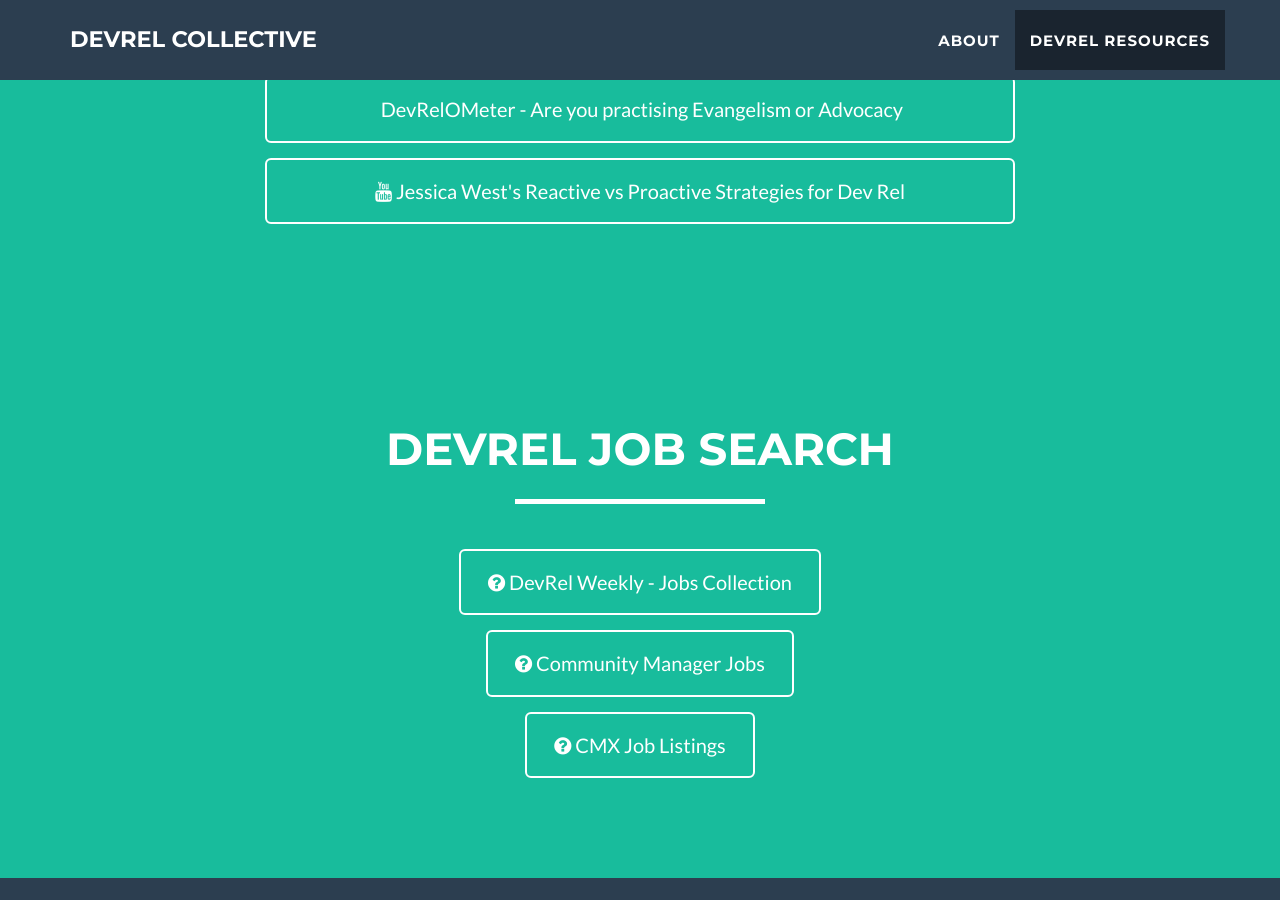
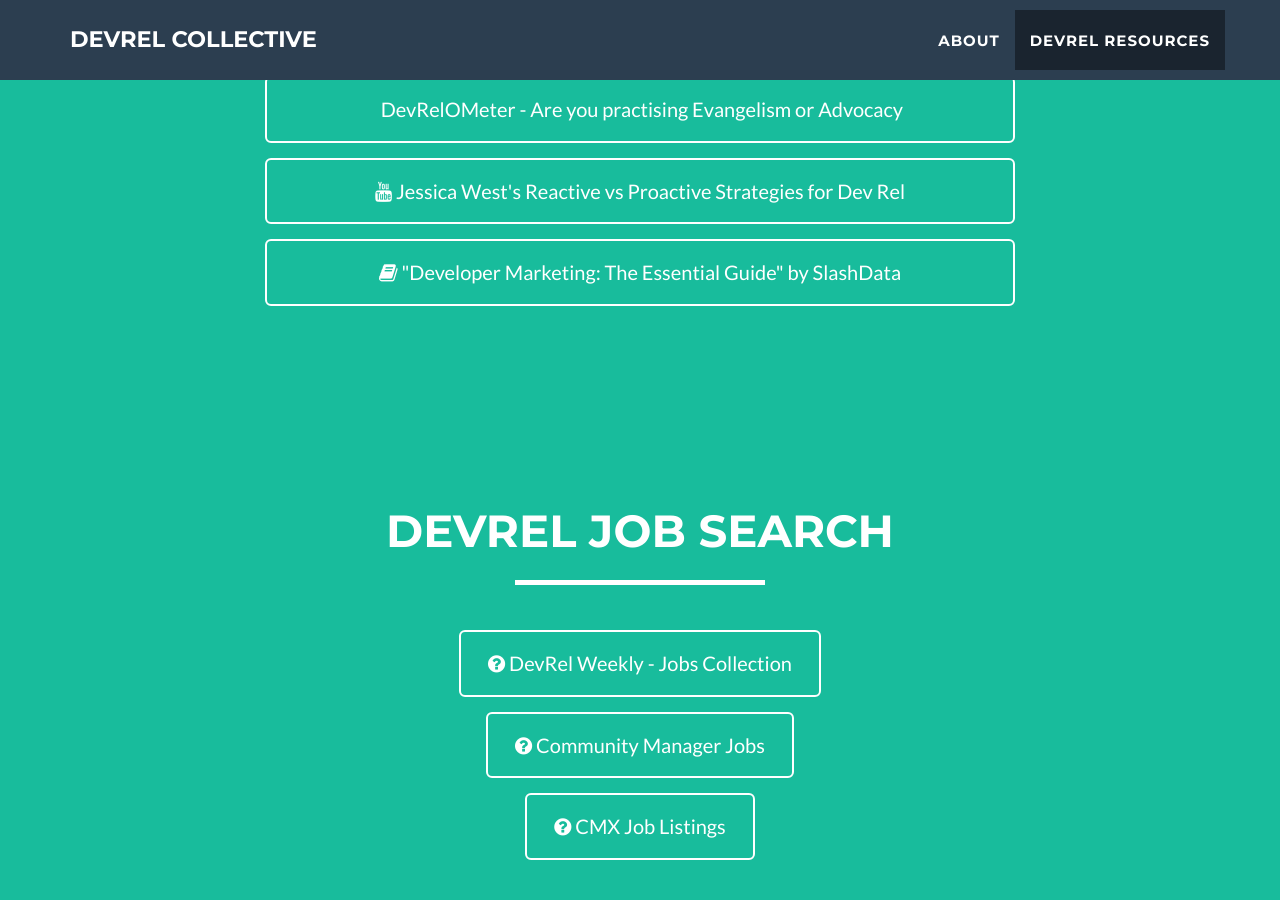
Before and after one commit to evangelistcollective/evangelistcollective.github.io, a Jekyll site: the page built from index.html, in a window 1280 px wide and 900 px high, scrolled down 2666 px. Built offline with Jekyll 4.4.1, drawn with Linux system fonts in a browser that asks for light colours.

Commit message:
Add developer marketing resource

```diff
--- a/_includes/resources.html
+++ b/_includes/resources.html
@@ -68,6 +68,12 @@
                        <i class="fa fa-youtube"></i> Jessica West's Reactive vs Proactive Strategies for Dev Rel
                    </a>
                </div>
+               <div class="col-lg-8 col-lg-offset-2 text-center">
+                   <a href="https://www.amazon.com/Developer-Marketing-Essential-Guide-SlashData/dp/171774222X/" target="_blank" class="btn btn-lg btn-outline responsive">
+                       <i class="fa fa-book"></i> "Developer Marketing: The Essential Guide" by SlashData
+                   </a>
+               </div>
+
           </div>
         </div>
      </div>
```
